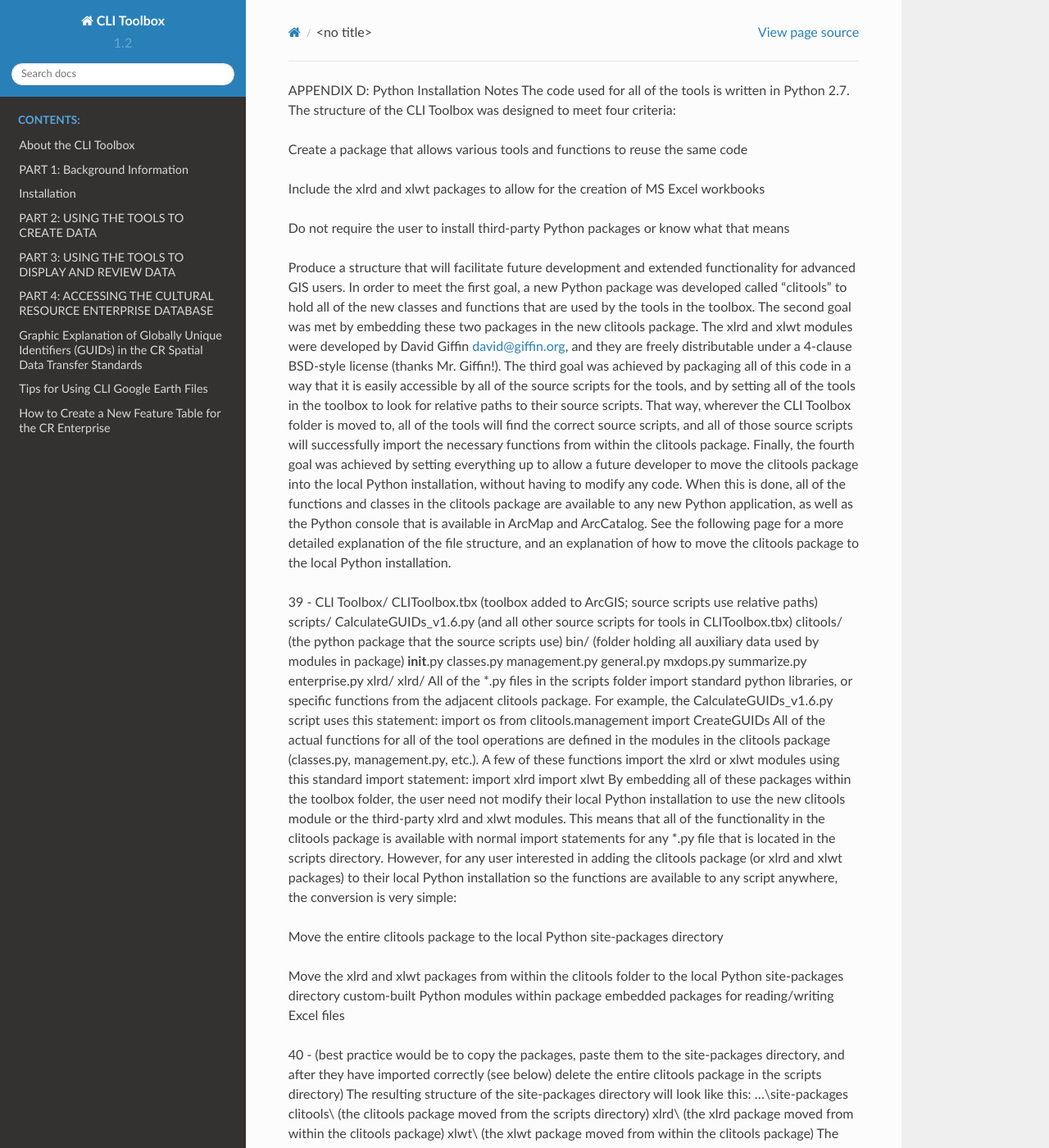
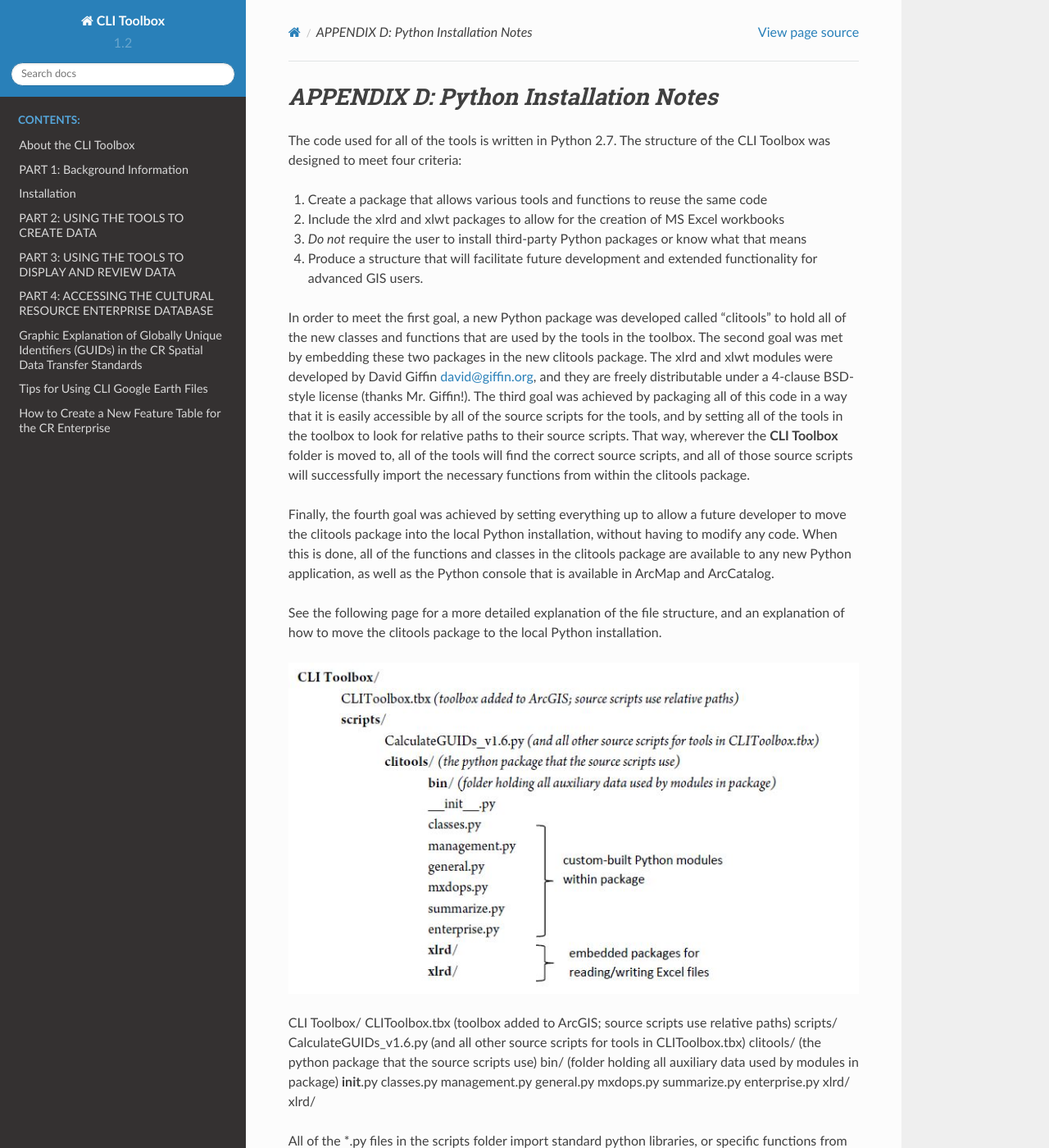
Before and after one commit to legiongis/cli-toolbox, a Sphinx documentation site: the page built from docs/AppendixD.md, in a window 1280 px wide and 1400 px high. Shown: the whole window at 82% size. Built offline with Sphinx 7.4.7 and the Read the Docs theme 2.0.0, drawn with Linux system fonts in a browser that asks for light colours; some of the changed text lies outside the part shown.

Commit message:
Update AppendixD.md

```diff
--- a/docs/AppendixD.md
+++ b/docs/AppendixD.md
@@ -1,13 +1,22 @@
-APPENDIX D: Python Installation Notes
+### *APPENDIX D: Python Installation Notes*
+
 The code used for all of the tools is written in Python 2.7. The structure of the CLI Toolbox was designed to meet four criteria:
-1. Create a package that allows various tools and functions to reuse the same code
-2. Include the xlrd and xlwt packages to allow for the creation of MS Excel workbooks
-3. Do not require the user to install third-party Python packages or know what that means
-4. Produce a structure that will facilitate future development and extended functionality for advanced GIS users.
-In order to meet the first goal, a new Python package was developed called “clitools” to hold all of the new classes and functions that are used by the tools in the toolbox. The second goal was met by embedding these two packages in the new clitools package. The xlrd and xlwt modules were developed by David Giffin <david@giffin.org>, and they are freely distributable under a 4-clause BSD-style license (thanks Mr. Giffin!). The third goal was achieved by packaging all of this code in a way that it is easily accessible by all of the source scripts for the tools, and by setting all of the tools in the toolbox to look for relative paths to their source scripts. That way, wherever the CLI Toolbox folder is moved to, all of the tools will find the correct source scripts, and all of those source scripts will successfully import the necessary functions from within the clitools package.
+
+  1. Create a package that allows various tools and functions to reuse the same code
+  1. Include the xlrd and xlwt packages to allow for the creation of MS Excel workbooks
+  1. *Do not* require the user to install third-party Python packages or know what that means
+  1. Produce a structure that will facilitate future development and extended functionality for advanced GIS users.
+
+In order to meet the first goal, a new Python package was developed called “clitools” to hold all of the new classes and functions that are used by the tools in the toolbox. The second goal was met by embedding these two packages in the new clitools package. The xlrd and xlwt modules were developed by David Giffin <david@giffin.org>, and they are freely distributable under a 4-clause BSD-style license (thanks Mr. Giffin!). The third goal was achieved by packaging all of this code in a way that it is easily accessible by all of the source scripts for the tools, and by setting all of the tools in the toolbox to look for relative paths to their source scripts. That way, wherever the **CLI Toolbox** folder is moved to, all of the tools will find the correct source scripts, and all of those source scripts will successfully import the necessary functions from within the clitools package.
+
 Finally, the fourth goal was achieved by setting everything up to allow a future developer to move the clitools package into the local Python installation, without having to modify any code. When this is done, all of the functions and classes in the clitools package are available to any new Python application, as well as the Python console that is available in ArcMap and ArcCatalog.
+
 See the following page for a more detailed explanation of the file structure, and an explanation of how to move the clitools package to the local Python installation.
-- 39 -
+
+
+![CLIToolbxFileStr](img/AppD_CLIToolbox_FileStr.JPG "CLI Toolbox File Structure")
+
+
 CLI Toolbox/
 CLIToolbox.tbx (toolbox added to ArcGIS; source scripts use relative paths)
 scripts/
@@ -23,45 +32,67 @@ summarize.py
 enterprise.py
 xlrd/
 xlrd/
-All of the *.py files in the scripts folder import standard python libraries, or specific functions from the adjacent clitools package. For example, the CalculateGUIDs_v1.6.py script uses this statement:
+
+
+All of the \*.py files in the scripts folder import standard python libraries, or specific functions from the adjacent clitools package. For example, the CalculateGUIDs_v1.6.py script uses this statement:
+
 import os
+
 from clitools.management import CreateGUIDs
+
 All of the actual functions for all of the tool operations are defined in the modules in the clitools package (classes.py, management.py, etc.). A few of these functions import the xlrd or xlwt modules using this standard import statement:
+
 import xlrd
+
 import xlwt
+
 By embedding all of these packages within the toolbox folder, the user need not modify their local Python installation to use the new clitools module or the third-party xlrd and xlwt modules.
-This means that all of the functionality in the clitools package is available with normal import statements for any *.py file that is located in the scripts directory. However, for any user interested in adding the clitools package (or xlrd and xlwt packages) to their local Python installation so the functions are available to any script anywhere, the conversion is very simple:
-1. Move the entire clitools package to the local Python site-packages directory
-2. Move the xlrd and xlwt packages from within the clitools folder to the local Python site-packages directory
-custom-built Python modules within package
-embedded packages for reading/writing Excel files
-- 40 -
-(best practice would be to copy the packages, paste them to the site-packages directory, and after they have imported correctly (see below) delete the entire clitools package in the scripts directory)
+
+This means that all of the functionality in the clitools package is available with normal import statements for any \*.py file that is located in the **scripts** directory. However, for any user interested in adding the clitools package (or xlrd and xlwt packages) to their local Python installation so the functions are available to any script anywhere, the conversion is very simple:
+
+  1. *Move* the entire clitools package to the local Python site-packages directory
+  1. *Move* the xlrd and xlwt packages from within the **clitools** folder to the local Python site-packages directory
+
+*(best practice would be to copy the packages, paste them to the site-packages directory, and after they have imported correctly (see below) delete the entire clitools package in the scripts directory)*
+
 The resulting structure of the site-packages directory will look like this:
+
+![SitePkgDir](img/AppD_SitePkgDir.JPG "Site Package Directory")
+
 …\site-packages\
 clitools\ (the clitools package moved from the scripts directory)
 xlrd\ (the xlrd package moved from within the clitools package)
 xlwt\ (the xlwt package moved from within the clitools package)
+
 The site-packages directory is found here in standard Python installations:
 C:\Python27\Lib\site-packages
+
 or here when ArcGIS is installed:
 C:\Python27\ArcGIS10.x\Lib\site-packages
+
 To test whether the packages have been correctly moved to the local Python installation, open the start menu and type “idle” to start IDLE. In the console, try to import each new module by typing:
->>> import clitools, xlrd, xlwt
-If any import errors occur, remove all packages that have been copied to the site-packages directory and the start process over. When all three modules import without error, delete the clitools package from its original location in the scripts directory (if you are skiddish about deleting things, you could just rename the clitools directory to “clitools1”). Because of the way the imports are constructed in each *.py file, all tools and modules will continue to function as if nothing has changed. However, now all of the modules in the clitools package—classes.py, mxdops.py, general.py, management.py, enterprise, and summarize.py—can be imported to any Python applications or the ArcGIS console.
+
+\>>> import clitools, xlrd, xlwt
+
+If any import errors occur, remove all packages that have been copied to the site-packages directory and the start process over. When all three modules import without error, delete the clitools package from its original location in the **scripts** directory (if you are skittish about deleting things, you could just rename the clitools directory to “clitools1”). Because of the way the imports are constructed in each \*.py file, all tools and modules will continue to function as if nothing has changed. However, now all of the modules in the clitools package—classes.py, mxdops.py, general.py, management.py, enterprise, and summarize.py—can be imported to any Python applications or the ArcGIS console.
+
 The following is an example of how to use the clitools MakeUnit function in IDLE to list the landscapes in a park (Sleeping Bear Dunes National Lakeshore):
->>> from clitools.classes import MakeUnit
->>> unit = MakeUnit("SLBE")
->>> for landscape in unit.landscapes:
+
+\>>> from clitools.classes import MakeUnit\
+\>>> unit = MakeUnit("SLBE")\
+\>>> for landscape in unit.landscapes:
 print landscape
-(u'450004', 'South Manitou Island Light Station')
-(u'500003', 'Port Oneida Rural Historic District')
-(u'500330', 'North Manitou Island Life-Saving Station')
-- 41 -
-(u'975462', 'Glen Haven')
-(u'975538', 'Bufka, Kropp, Eitzen Agricultural District')
+
+\(u'450004', 'South Manitou Island Light Station')\
+\(u'500003', 'Port Oneida Rural Historic District')\
+(u'500330', 'North Manitou Island Life-Saving Station')\
+(u'975462', 'Glen Haven')\
+(u'975538', 'Bufka, Kropp, Eitzen Agricultural District')\
 (u'975586', 'North Manitou Island - Cottage Row')
+
 For more help on any function or module, try the following lines after the import statement in the example above has been used:
->>> help(MakeUnit)
->>> help(clitools.classes)
-Alternatively, all help from the documentation for the clitools modules and functions can be found in the python documentation folder.
+
+\>>> help(MakeUnit)\
+\>>> help(clitools.classes)
+
+Alternatively, all help from the documentation for the clitools modules and functions can be found in the **python documentation** folder.
```
